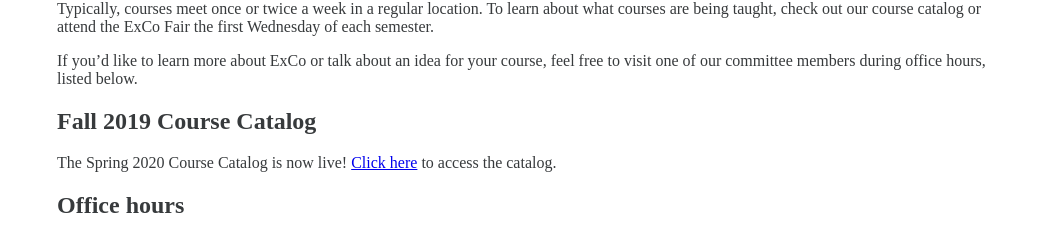
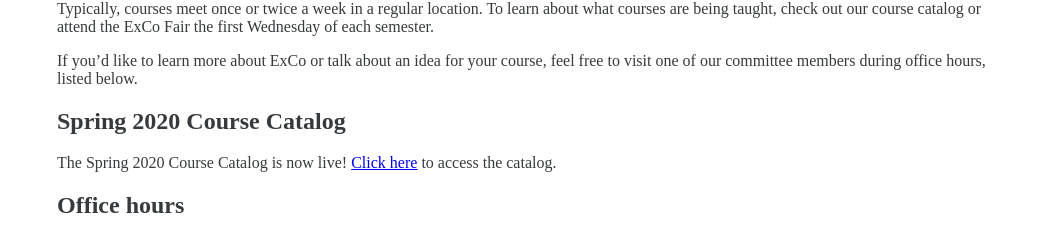
Before and after one commit to OberlinExCo/OberlinExCo.github.io, a Jekyll site: the page built from index.md, in a window 1280 px wide. Shown: the part 471-708 px from the top of the page, without its empty margins (108-1171 px from the left). Built offline with Jekyll 4.4.1, drawn with Linux system fonts in a browser that asks for light colours; grey boxes are pictures that could not be loaded.

Commit message:
Forgot to update a section title

```diff
--- a/index.md
+++ b/index.md
@@ -14,7 +14,7 @@ Typically, courses meet once or twice a week in a regular location. To learn abo
 
 If you’d like to learn more about ExCo or talk about an idea for your course, feel free to visit one of our committee members during office hours, listed below.
 
-## Fall 2019 Course Catalog
+## Spring 2020 Course Catalog
 The Spring 2020 Course Catalog is now live! [Click here](https://docs.google.com/document/d/1Q8HjZ0s1LbEKivvoasxn2UAIA7YXHBs3va39pCuX8_A/edit?usp=sharing) to access the catalog.
 
 ## Office hours
```
